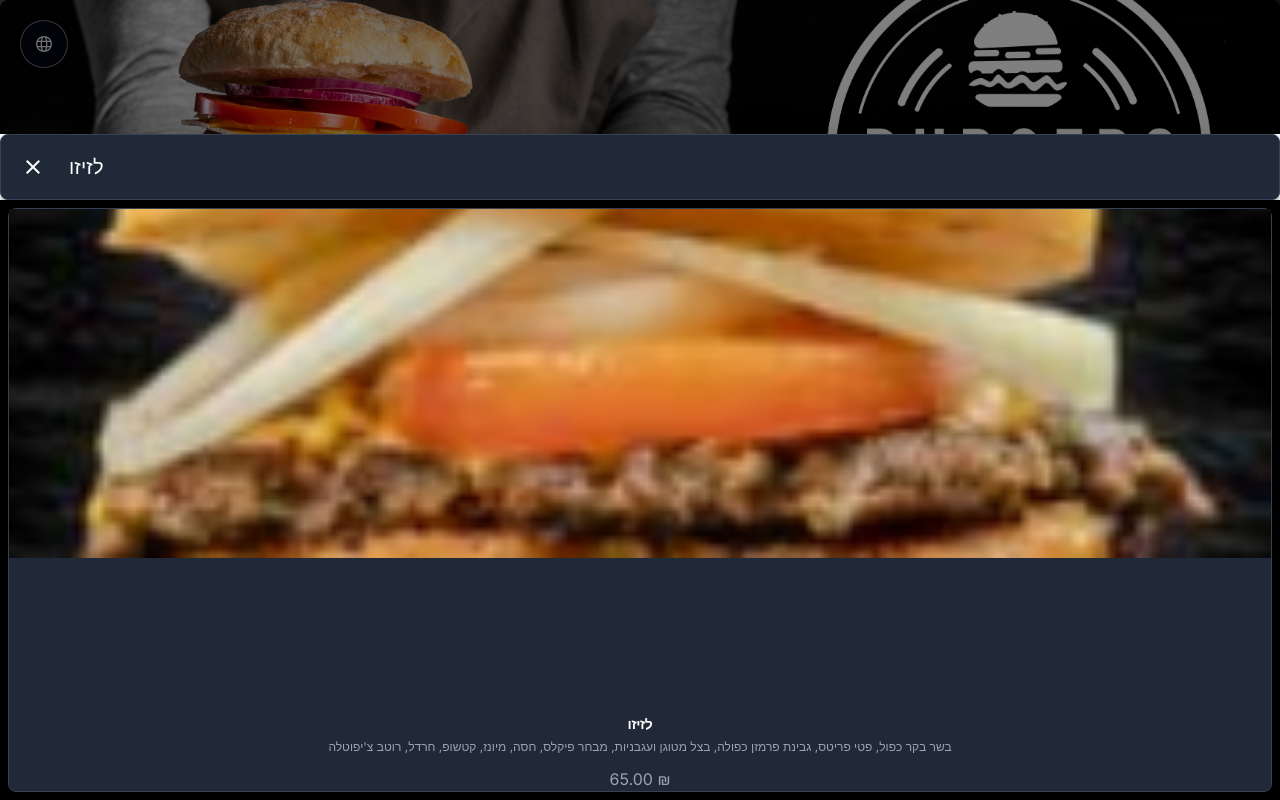
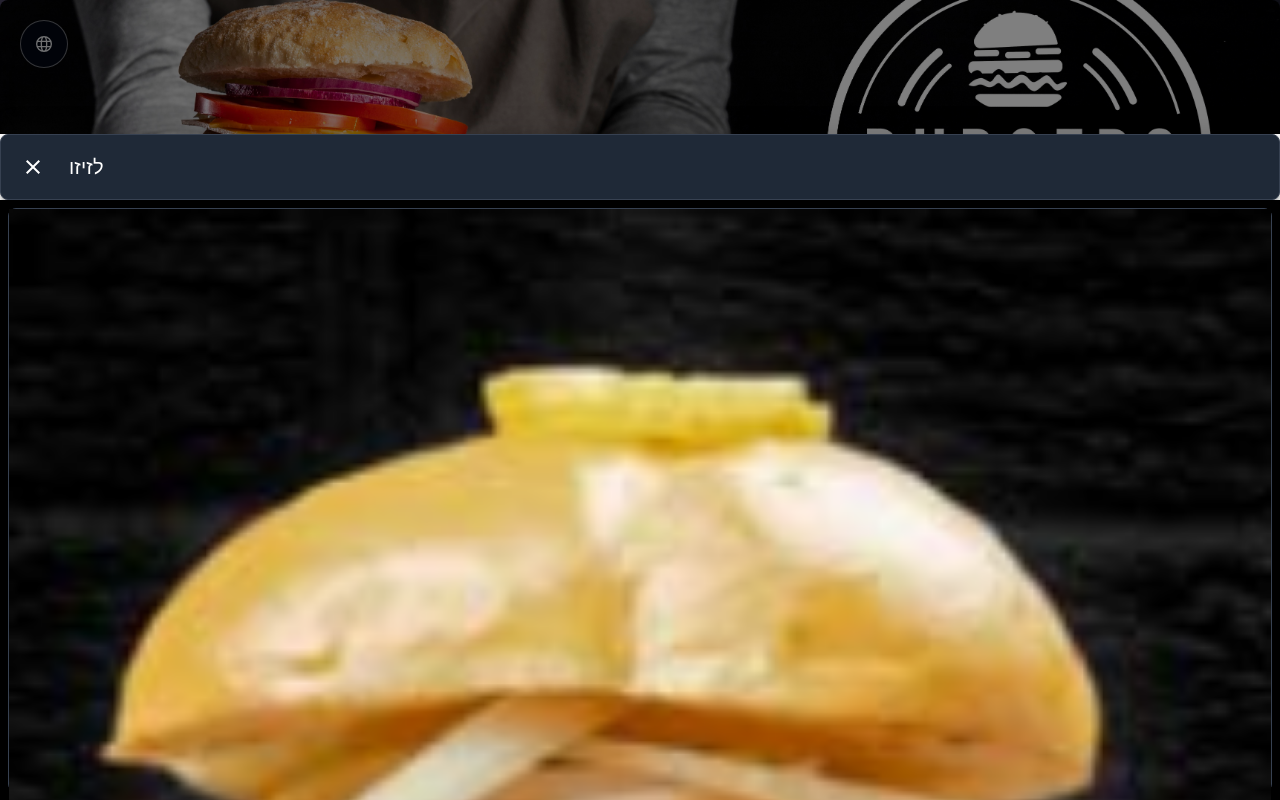
Before and after one commit to eliasrenawi23/resMenu, a Next.js app: page / in a window 1280 px wide. Both pictures are taken after a click on the button 100 px from the left and 505 px from the top of the page. Shown: the top 800 px of the page. Built offline with nearby package versions, Linux system fonts and the light colour scheme.

Commit message:
fix droawer

```diff
--- a/components/Meal.tsx
+++ b/components/Meal.tsx
@@ -2,21 +2,41 @@ import React from 'react';
 import Image from 'next/image';
 import { sections } from '@/lib/data/orgnazedData';
 import { useIntl } from 'react-intl';
-import MuiDrawer from './MuiDrawer';
+interface DrowerProps {
+    title: typeof sections[number]['meals'][number]['title'];
+    description: typeof sections[number]['meals'][number]['description']
+    imageUrl: typeof sections[number]['meals'][number]['imageUrl']
+    price: typeof sections[number]['meals'][number]['price'];
+}
 
 
+type MealProps = DrowerProps & {
+    showAll?: boolean;
+    setDrawerProps: React.Dispatch<React.SetStateAction<DrowerProps | undefined>>;
+    setOpen: React.Dispatch<React.SetStateAction<boolean>>;
+};
 
-type MealProps = typeof sections[number]['meals'][number] & { showAll?: boolean };
 
 const Meal: React.FC<MealProps> = ({
     title,
     description,
     imageUrl,
     price,
-    showAll
+    showAll,
+    setDrawerProps,
+    setOpen
+
 }) => {
-    const [open, setOpen] = React.useState(false);
+    const handleSetDrawerProps = () => {
+        setOpen(true);
+        setDrawerProps({
+            title,
+            description,
+            imageUrl,
+            price,
+        });
 
+    }
     const intl = useIntl();
 
     return (
@@ -28,7 +48,7 @@ const Meal: React.FC<MealProps> = ({
                 aria-controls="radix-:r0:"
                 data-state="closed"
                 className='w-full'
-                onClick={() => setOpen(true)}
+                onClick={handleSetDrawerProps}
             >
                 <div className={showAll ? 'class="transition-transform duration-700 ease-in-out transform scale-100 h-[250px] w-full overflow-hidden flex flex-col justify-between relative cursor-pointer bg-white border border-gray-200 rounded-lg shadow dark:bg-gray-800 dark:border-gray-700' :
                     'transition-transform duration-700 ease-in-out transform scale-95 hover:scale-100 active:scale-100 focus:scale-100 h-[250px] w-full overflow-hidden flex flex-col justify-between relative cursor-pointer bg-white border border-gray-200 rounded-lg shadow dark:bg-gray-800 dark:border-gray-700'}>
@@ -39,6 +59,7 @@ const Meal: React.FC<MealProps> = ({
                                 loading='lazy'
                                 decoding='async'
                                 alt="meal"
+                                layout='auto'
                                 sizes='100%'
                                 style={{ height: '100%', width: '100%', objectFit: 'cover', color: 'transparent' }}
                                 className="data-[loaded=false]:animate-pulse data-[loaded=false]:dark:bg-gray-400"
@@ -52,14 +73,6 @@ const Meal: React.FC<MealProps> = ({
                     </div>
                 </div>
             </button>
-            <MuiDrawer
-                title={title}
-                description={description}
-                imageUrl={imageUrl}
-                price={price}
-                open={open} onClose={() => setOpen(false)}
-            />
-
         </div>
     );
 };
--- a/components/MenuSection.tsx
+++ b/components/MenuSection.tsx
@@ -1,21 +1,37 @@
 "use client";
-
-import React, { useState } from 'react'
+import React, { useState } from 'react';
 import ShowAllButton from './ShowAllButton';
 import SectionHeading from './SectionHeading';
 import Meal from './Meal';
 import { sections } from '@/lib/data/orgnazedData';
+import MuiDrawer from './MuiDrawer';
 
+interface DrowerProps {
+    title: typeof sections[number]['meals'][number]['title'];
+    description: typeof sections[number]['meals'][number]['description']
+    imageUrl: typeof sections[number]['meals'][number]['imageUrl']
+    price: typeof sections[number]['meals'][number]['price'];
+}
+
+type MealProps = typeof sections[number]['meals'];
 type SectionProps = {
     heading: string;
-    meals: typeof sections[number]['meals'];
+    meals: MealProps;
 };
 
 const MenuSection: React.FC<SectionProps> = ({ heading, meals }) => {
     const [showAll, setShowAll] = useState<boolean>(false);
+    const [drawerProps, setDrawerProps] = useState<DrowerProps | undefined>(undefined);
+    const [open, setOpen] = useState<boolean>(false);
+
+
+    const onClose = () => {
+        setOpen(false)
+    }
+
+
     return (
-        <section className='flex  flex-col w-full gap-2 min-h-80'>
-
+        <section className='flex flex-col w-full gap-2 min-h-80'>
             <div className="flex items-center justify-between ml-4 mr-4">
                 <ShowAllButton showAll={showAll} setShowAll={setShowAll} />
                 <SectionHeading>{heading}</SectionHeading>
@@ -25,12 +41,19 @@ const MenuSection: React.FC<SectionProps> = ({ heading, meals }) => {
                     'flex w-full transition-all duration-700 ease-in-out overflow-auto scroll-smooth no-scrollbar gap-1 '}>
                     {meals.map((meal, index) => (
                         <React.Fragment key={index}>
-                            <Meal {...meal} showAll={showAll} />
+                            <Meal {...meal} showAll={showAll} setDrawerProps={setDrawerProps} setOpen={setOpen} />
                         </React.Fragment>
                     ))}
                 </div>
             </div>
+            <MuiDrawer
+                onClose={onClose}
+                open={open}
+                data={drawerProps}
+            />
+
         </section>
     );
-}
-export default MenuSection
+};
+
+export default MenuSection;
--- a/components/MuiDrawer.tsx
+++ b/components/MuiDrawer.tsx
@@ -1,28 +1,24 @@
-"use client"
 import React from 'react';
 import { Drawer, IconButton, Box, AppBar, Toolbar, Typography } from '@mui/material';
-import Image, { StaticImageData } from 'next/image';
+import Image from 'next/image';
 import CloseIcon from '@mui/icons-material/Close';
 import { useIntl } from 'react-intl';
 import { sections } from '@/lib/data/orgnazedData';
 
+interface DrawerProps {
+    title: typeof sections[number]['meals'][number]['title'];
+    description: typeof sections[number]['meals'][number]['description']
+    imageUrl: typeof sections[number]['meals'][number]['imageUrl']
+    price: typeof sections[number]['meals'][number]['price'];
+}
+
 interface MuiDrawerProps {
-    title: typeof sections[number]['meals'][number]['title'];
-    description: typeof sections[number]['meals'][number]['description'];
-    imageUrl: typeof sections[number]['meals'][number]['imageUrl'];
-    price: typeof sections[number]['meals'][number]['price'];
+    data: DrawerProps | undefined;
     open: boolean;
     onClose: () => void;
 }
 
-const MuiDrawer: React.FC<MuiDrawerProps> = ({
-    title,
-    description,
-    imageUrl,
-    price,
-    open,
-    onClose
-}) => {
+const MuiDrawer: React.FC<MuiDrawerProps> = ({ data, onClose, open }) => {
     const intl = useIntl();
 
     return (
@@ -30,8 +26,9 @@ const MuiDrawer: React.FC<MuiDrawerProps> = ({
             open={open}
             onClose={onClose}
             anchor='bottom'
+
         >
-            <AppBar position="static" className=" text-sm font-bold tracking-tight text-gray-900 dark:text-white relative bg-white border border-gray-200 rounded-lg shadow dark:bg-gray-800 dark:border-gray-700">
+            <AppBar position="static" className="text-sm font-bold tracking-tight text-gray-900 dark:text-white relative bg-white border border-gray-200 rounded-lg shadow dark:bg-gray-800 dark:border-gray-700">
                 <Toolbar>
                     <IconButton
                         edge="start"
@@ -42,29 +39,37 @@ const MuiDrawer: React.FC<MuiDrawerProps> = ({
                         <CloseIcon />
                     </IconButton>
                     <Typography sx={{ ml: 2, flex: 1 }} variant="h6" component="div">
-                        {intl.formatMessage({ id: `${title}` })}
+                        {intl.formatMessage({ id: data?.title || 'Error' })}
                     </Typography>
                 </Toolbar>
             </AppBar>
             <Box p={1} width='100%' height='75vh' textAlign='center' role='presentation' bgcolor='black' sx={{ width: 'auto' }}>
-                <div className='flex flex-col justify-between relative h-full bg-white border border-gray-200 rounded-lg shadow dark:bg-gray-800 dark:border-gray-700'>
-                    <div className='h-[60%] w-full relative'>
-                        <div className='h-full w-full absolute inset-0'>
+                <div className='flex flex-col justify-between relative h-full bg-white border  rounded-lg shadow dark:bg-gray-800 dark:border-gray-700'>
+                    <div className='h-[60%] w-full relative '  >
+                        <div className='h-full w-full absolute inset-0 '>
                             <Image
-                                src={imageUrl}
+                                src={data?.imageUrl || ''}
                                 loading='lazy'
                                 decoding='async'
                                 alt="meal"
-                                layout="fill"
-                                objectFit="cover"
-                                className="data-[loaded=false]:animate-pulse data-[loaded=false]:dark:bg-gray-400"
+                                layout="responsive"
+                                width={100}
+                                height={100}
+                                className="data-[loaded=false]:animate-pulse data-[loaded=false]:dark:bg-gray-400 object-cover "
                             />
+
                         </div>
                     </div>
-                    <div className='max-h-[40%] w-full overflow-hidden'>
-                        <div className='text-sm font-bold tracking-tight text-gray-900 dark:text-white w-full mt-[5px]'>{intl.formatMessage({ id: `${title}` })}</div>
-                        <div className='text-xs text-gray-600 font-normal dark:text-gray-400 mt-[5px] overflow-auto whitespace-normal m-2'>{intl.formatMessage({ id: `${description}` })}</div>
-                        <div className='font-normal mt-3 text-gray-700 dark:text-gray-400'>{price}</div>
+                    <div className='h-[40%] w-full overflow-hidden flex flex-col justify-center items-center'>
+                        <div className='text-sm font-bold tracking-tight text-gray-900 dark:text-white w-full mt-[5px]'>
+                            {intl.formatMessage({ id: data?.title || 'Error' })}
+                        </div>
+                        <div className='text-xs text-gray-600 font-normal dark:text-gray-400 mt-[5px] overflow-auto whitespace-normal m-2'>
+                            {intl.formatMessage({ id: data?.description || 'Error' })}
+                        </div>
+                        <div className='font-normal mt-3 text-gray-700 dark:text-gray-400'>
+                            {data?.price || 'Error'}
+                        </div>
                     </div>
                 </div>
             </Box>
--- a/lang/he.json
+++ b/lang/he.json
@@ -38,5 +38,6 @@
     "GARDEN_SALAD": "סלט גינה",
     "GARDEN_SALAD_DESCRIPTION": "סלט עגבניות, מלפפונים, בצלים, זיתים, גבינת פטה, פטרוזיליה, רוטב ביתי",
     "GREEK_SALAD": "סלט יווני",
-    "GREEK_SALAD_DESCRIPTION": "סלט עגבניות, מלפפונים, בצלים, פטרוזיליה, רוטב ביתי"
+    "GREEK_SALAD_DESCRIPTION": "סלט עגבניות, מלפפונים, בצלים, פטרוזיליה, רוטב ביתי",
+    "Error": "Error"
 }
--- a/lib/data/orgnazedData.ts
+++ b/lib/data/orgnazedData.ts
@@ -9,5 +9,5 @@ export const sections = [
     { heading: 'Beef Burgers', meals: beefBurgers },
     { heading: 'Chicken Burgers', meals: chickenBurgers },
     { heading: 'OnTop', meals: onTop },
-    // { heading: 'Salads', meals: salads },
+    { heading: 'Salads', meals: salads },
 ] as const;
```
